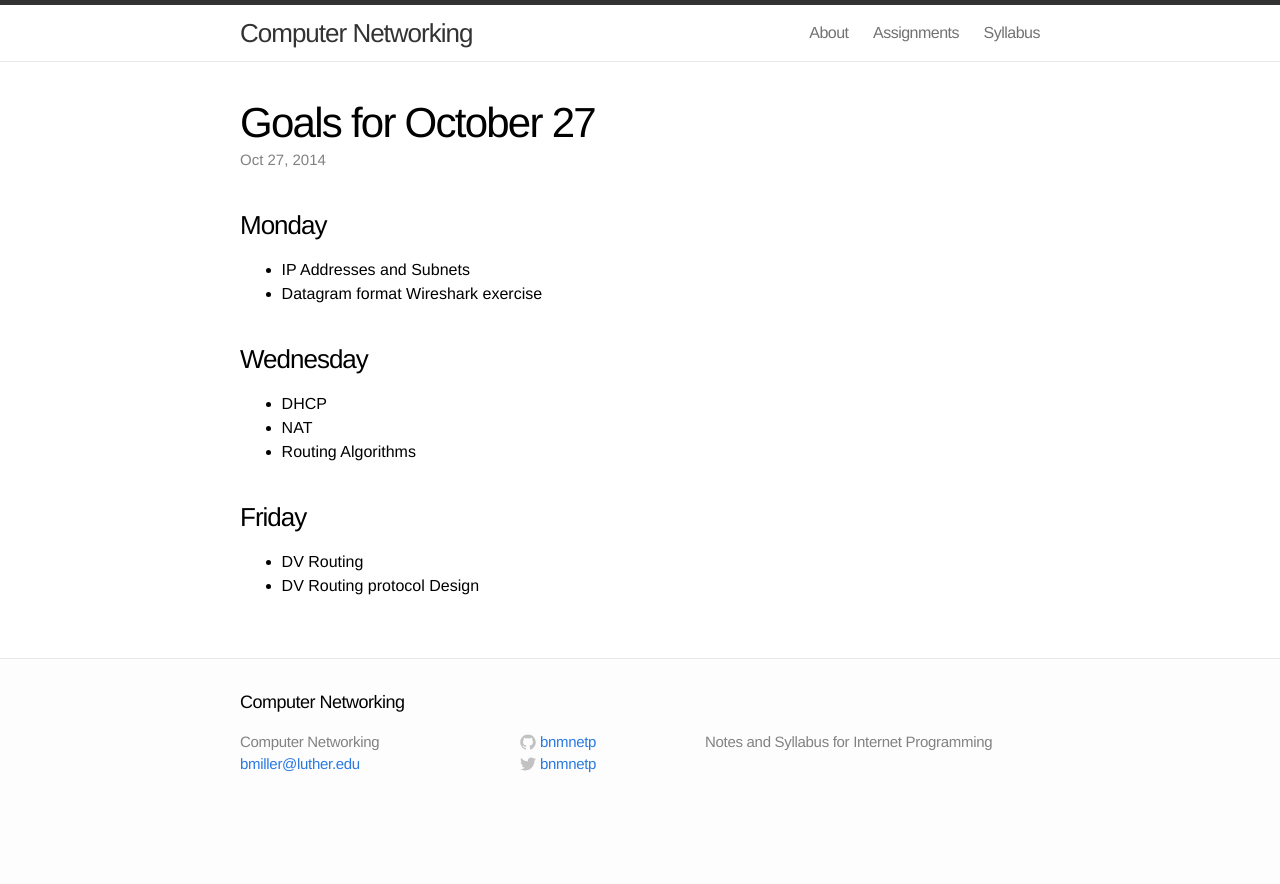
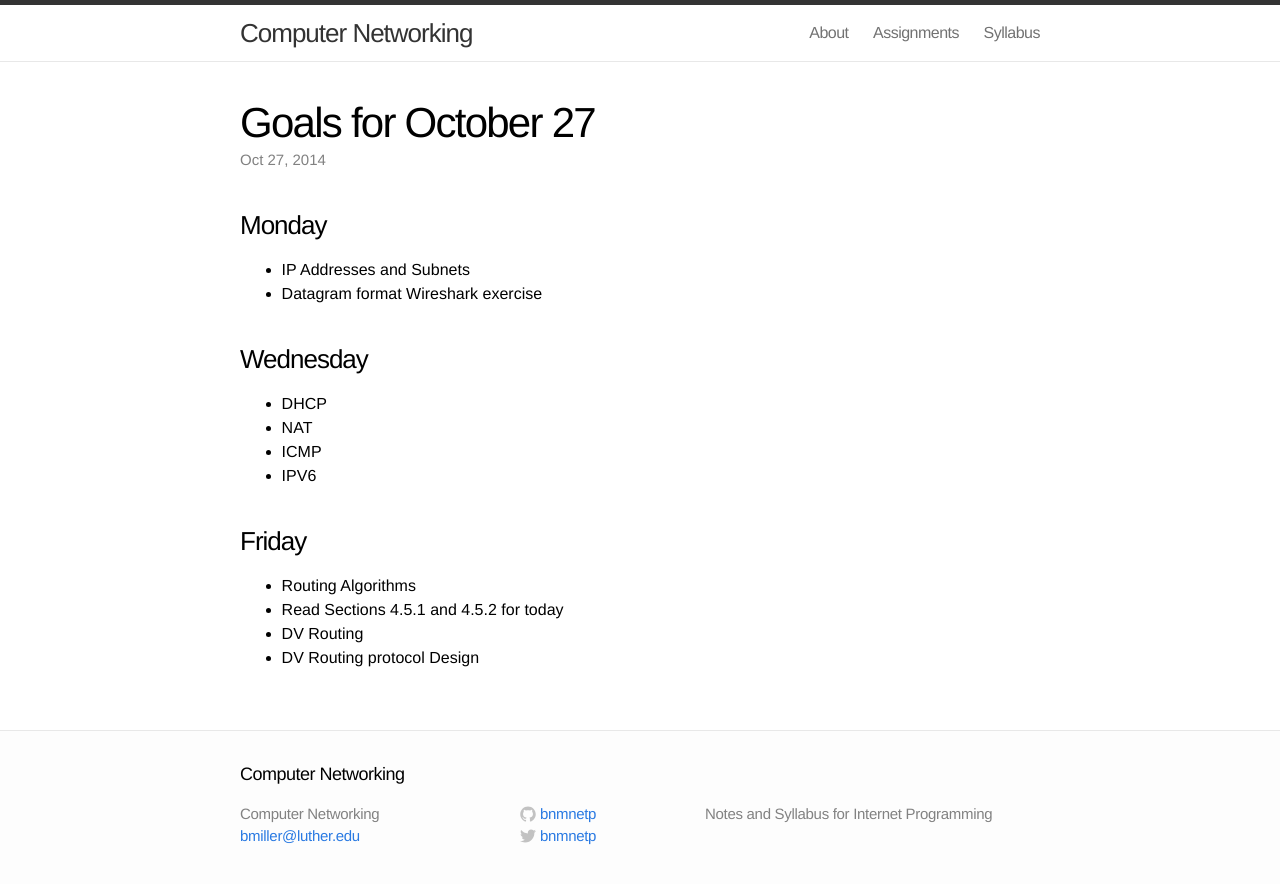
Before and after one commit to bnmnetp/CS341, a Jekyll site: the page built from _posts/2014-10-27-Goals-for-Oct-27.markdown, in a window 1280 px wide. Shown: the top 884 px of the page. Built offline with Jekyll 4.4.1, drawn with Linux system fonts in a browser that asks for light colours.

Commit message:
update goals

```diff
--- a/_posts/2014-10-27-Goals-for-Oct-27.markdown
+++ b/_posts/2014-10-27-Goals-for-Oct-27.markdown
@@ -14,9 +14,12 @@ categories:
 
 * DHCP
 * NAT
-* Routing Algorithms
+* ICMP
+* IPV6
 
 ### Friday
 
+* Routing Algorithms
+* Read Sections 4.5.1 and 4.5.2 for today
 * DV Routing
 * DV Routing protocol Design
```
